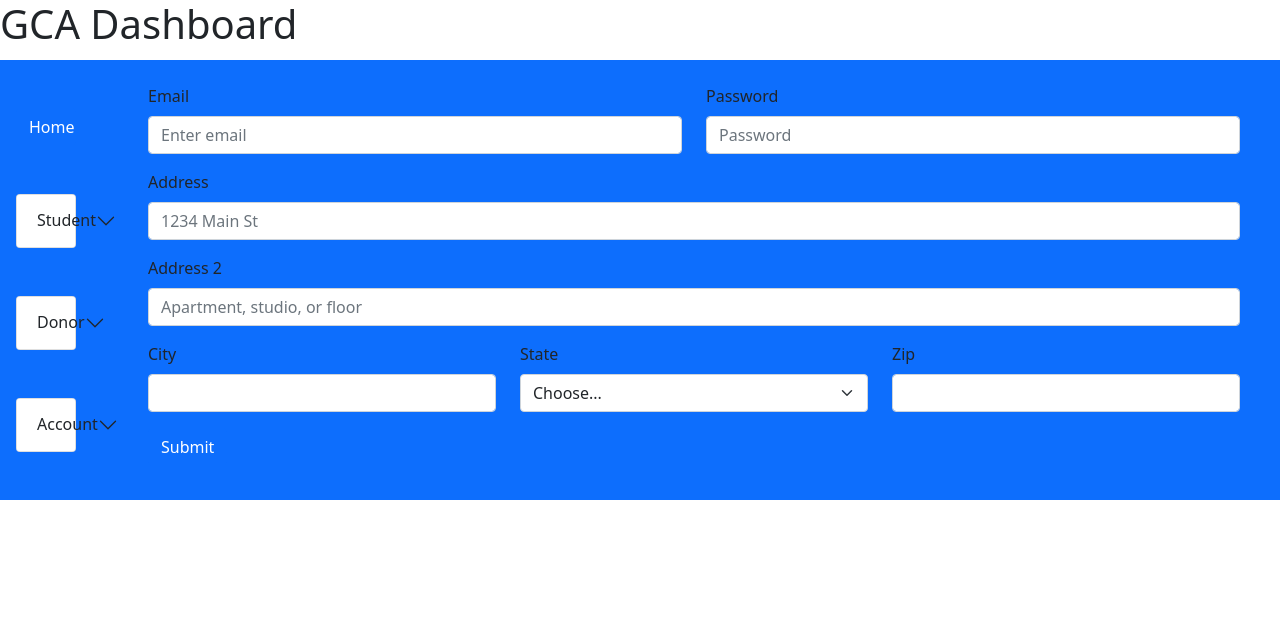
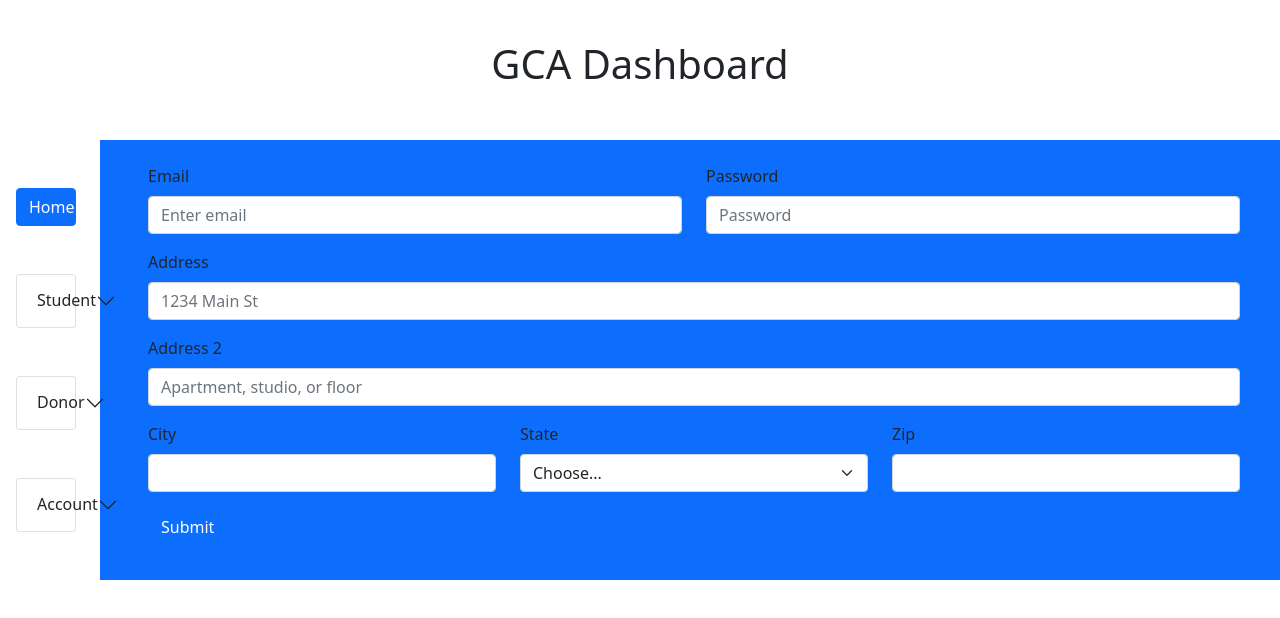
Before and after one commit to veggiepilot/gca-donor-dashboard-react-app, a React (Create React App) app in the folder client/: page /Account in a window 1280 px wide. Shown: the top 618 px of the page. Built offline with nearby package versions, Linux system fonts and the light colour scheme.

Commit message:
adjusted header and coloring as well as stanrdized base sizes

```diff
--- a/client/src/components/header.js
+++ b/client/src/components/header.js
@@ -2,7 +2,7 @@
 const Header = () => {
   return (
     <header>
-      <div>
+      <div className="p-4 m-3 d-flex justify-content-center align-content-center">
         <h1>GCA Dashboard</h1>
       </div>
     </header>
--- a/client/src/components/studentDashboard.js
+++ b/client/src/components/studentDashboard.js
@@ -5,6 +5,7 @@ import Row from "react-bootstrap/Row";
 import Card from "react-bootstrap/Card";
 import Button from "react-bootstrap/Button";
 import { Container, Form, Table } from "react-bootstrap";
+
 const StudentDashboard = () => {
   return (
       <Container>
--- a/client/src/views/accountView.js
+++ b/client/src/views/accountView.js
@@ -9,7 +9,7 @@ const AccountVeiw = () => {
 <Header/>
 <Container className="p-1" fluid="true">
   <Row>
-    <Col lg={1} className="bg-primary p-4">
+    <Col lg={1} className="bg-primary-outline p-4">
       <SideBar />
     </Col>
     <Col lg={11} className="bg-primary p-4">
--- a/client/src/views/dashboard.js
+++ b/client/src/views/dashboard.js
@@ -9,10 +9,10 @@ const Dashboard = () => {
     <Header />
     <Container className="p-1" fluid="true">
       <Row>
-        <Col lg={1} className="bg-primary p-4">
+        <Col lg={1} className="bg-primary-outline p-4">
           <SideBar/>
         </Col>
-        <Col lg={11} className="bg-primary p-4">
+        <Col lg={11} className="bg-primary p-4 justify-content-center align-content-center">
           <CardComponent />
           <CardComponent />
           <CardComponent />
--- a/client/src/views/donorView.js
+++ b/client/src/views/donorView.js
@@ -10,7 +10,7 @@ const DonorVeiw = () => {
     <Header/>
     <Container className="p-1" fluid="true">
       <Row>
-        <Col lg={1} className="bg-primary p-4">
+        <Col lg={1} className="bg-primary-outline  p-4">
           <SideBar />
         </Col>
         <Col lg={11} className="bg-primary p-4">
--- a/client/src/views/studentView.js
+++ b/client/src/views/studentView.js
@@ -9,7 +9,7 @@ const StudentVeiws = () => {
     <Header />
     <Container className="p-1" fluid="true">
       <Row>
-        <Col lg={1} className="bg-primary p-4">
+        <Col lg={1} className="bg-primary-outline p-4">
           <SideBar />
         </Col>
         <Col lg={11} className="bg-primary p-4">
```
